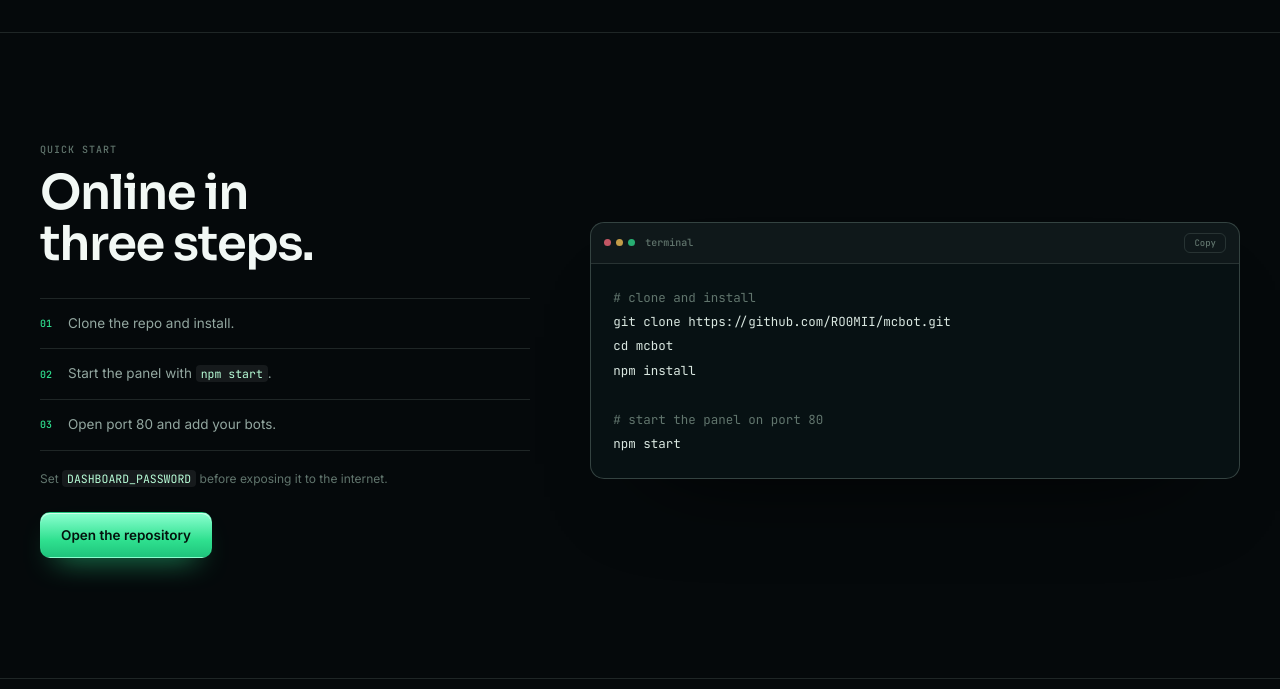
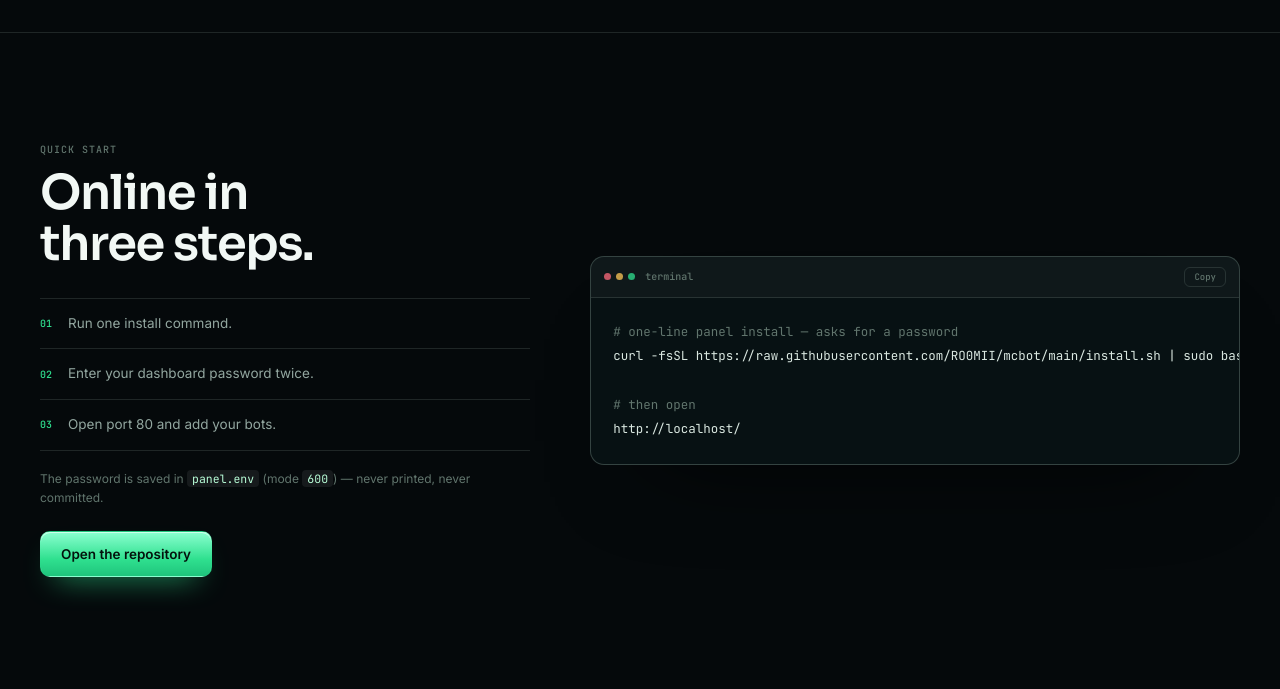
Before and after one commit to RO0MII/mcbot, a website: page docs/index.html in a window 1280 px wide. Shown: the part 4864-5553 px from the top of the page. Drawn offline with Linux system fonts and the light colour scheme.

Commit message:
feat(install): one-line curl installer with dashboard password prompt

```diff
--- a/docs/index.html
+++ b/docs/index.html
@@ -259,23 +259,21 @@
           <p class="label">quick start</p>
           <h2>Online in<br />three steps.</h2>
           <ol class="steps">
-            <li><span>01</span><p>Clone the repo and install.</p></li>
-            <li><span>02</span><p>Start the panel with <code>npm start</code>.</p></li>
+            <li><span>01</span><p>Run one install command.</p></li>
+            <li><span>02</span><p>Enter your dashboard password twice.</p></li>
             <li><span>03</span><p>Open port 80 and add your bots.</p></li>
           </ol>
-          <p class="start__note">Set <code>DASHBOARD_PASSWORD</code> before exposing it to the internet.</p>
+          <p class="start__note">The password is saved in <code>panel.env</code> (mode <code>600</code>) — never printed, never committed.</p>
           <a class="btn btn--solid" href="https://github.com/RO0MII/mcbot">Open the repository</a>
         </div>
 
         <div class="codecard">
           <div class="moment__bar"><span class="app__lights"><i></i><i></i><i></i></span> terminal <button class="copy" id="copy" type="button">Copy</button></div>
-          <pre id="code"><code><span class="c-dim"># clone and install</span>
-git clone https://github.com/RO0MII/mcbot.git
-cd mcbot
-npm install
+          <pre id="code"><code><span class="c-dim"># one-line panel install — asks for a password</span>
+curl -fsSL https://raw.githubusercontent.com/RO0MII/mcbot/main/install.sh | sudo bash
 
-<span class="c-dim"># start the panel on port 80</span>
-npm start</code></pre>
+<span class="c-dim"># then open</span>
+http://localhost/</code></pre>
         </div>
       </div>
     </section>
```
Also changed, not shown: README.md, 1 other file.
